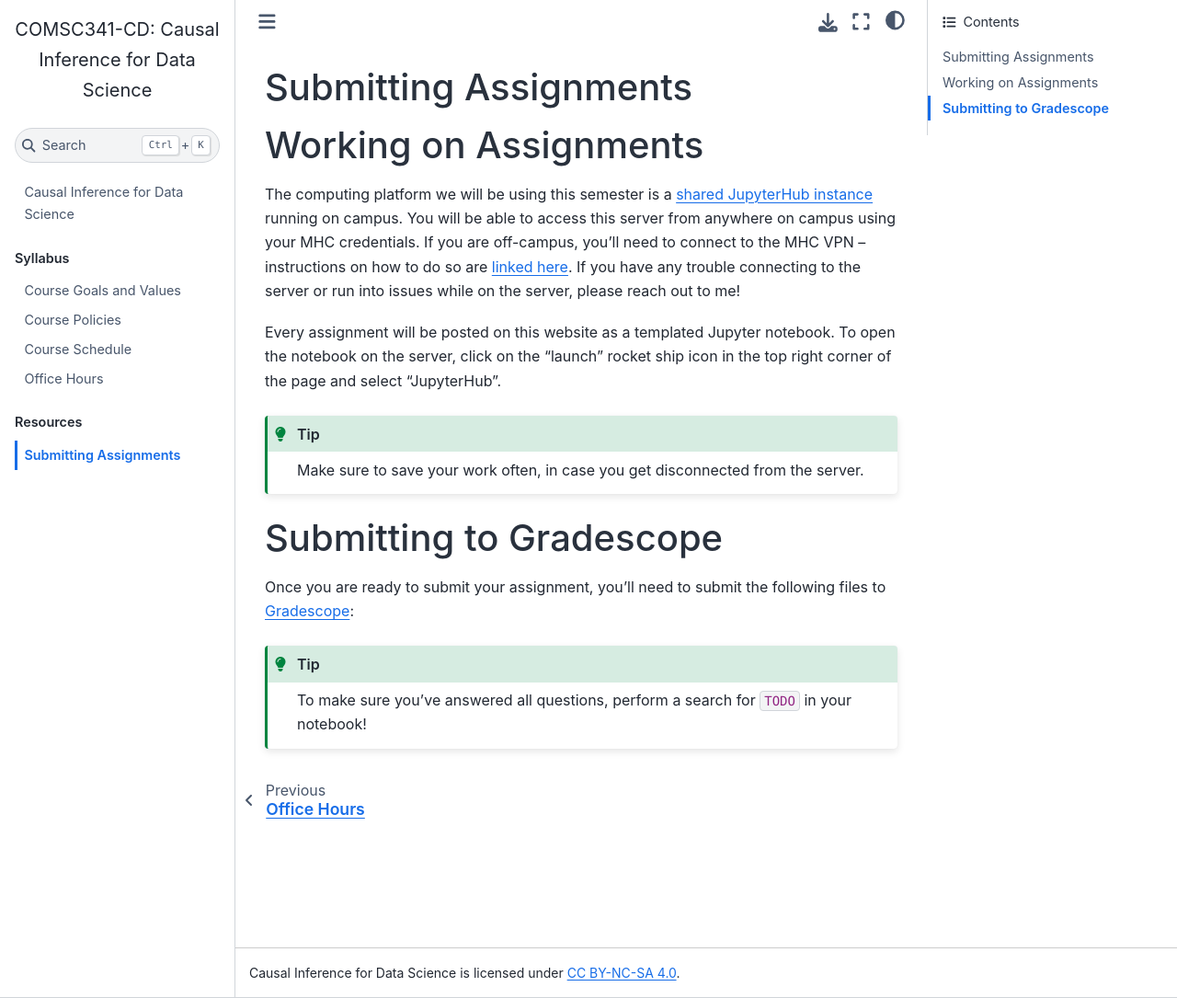
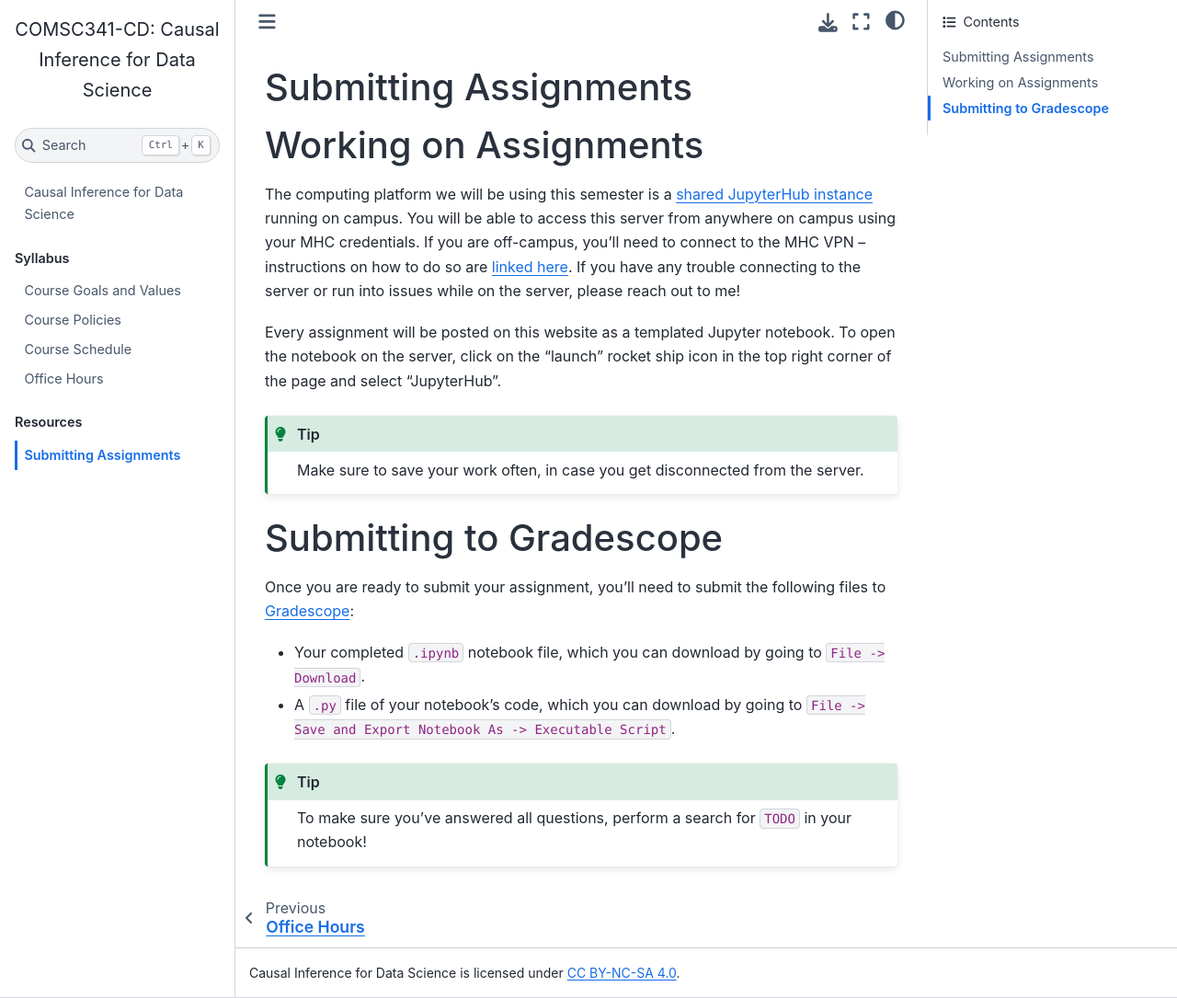
Before and after one commit to comsc341cd/comsc341cd.github.io, a Jupyter Book: the page built from resources/submit.md, in a window 1280 px wide and 1085 px high. Shown: the whole window at 92% size. Built offline with Jupyter Book 1.0.4 settings and Sphinx 7.4.7 and the Sphinx Book theme 1.1.4, drawn with Linux system fonts in a browser that asks for light colours; pages that are not in the unit, such as notebooks, are missing from menus.

Commit message:
clean up submission page

```diff
--- a/resources/submit.md
+++ b/resources/submit.md
@@ -14,7 +14,8 @@ Make sure to save your work often, in case you get disconnected from the server.
 
 Once you are ready to submit your assignment, you'll need to submit the following files to [Gradescope](https://www.gradescope.com/courses/950344):
 
-
+- Your completed `.ipynb` notebook file, which you can download by going to `File -> Download`.
+- A `.py` file of your notebook's code, which you can download by going to `File -> Save and Export Notebook As -> Executable Script`.
 
 :::{tip}
 To make sure you've answered all questions, perform a search for `TODO` in your notebook!
```
Also changed, not shown: 1 other file.
